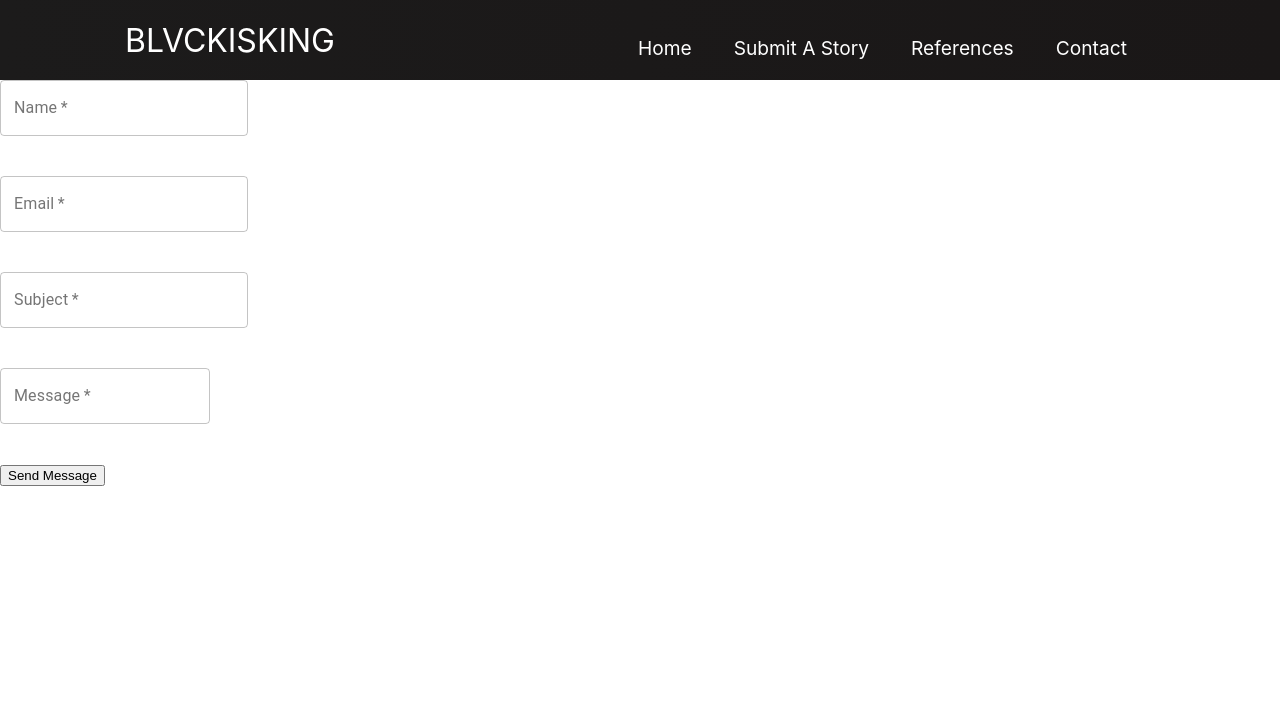
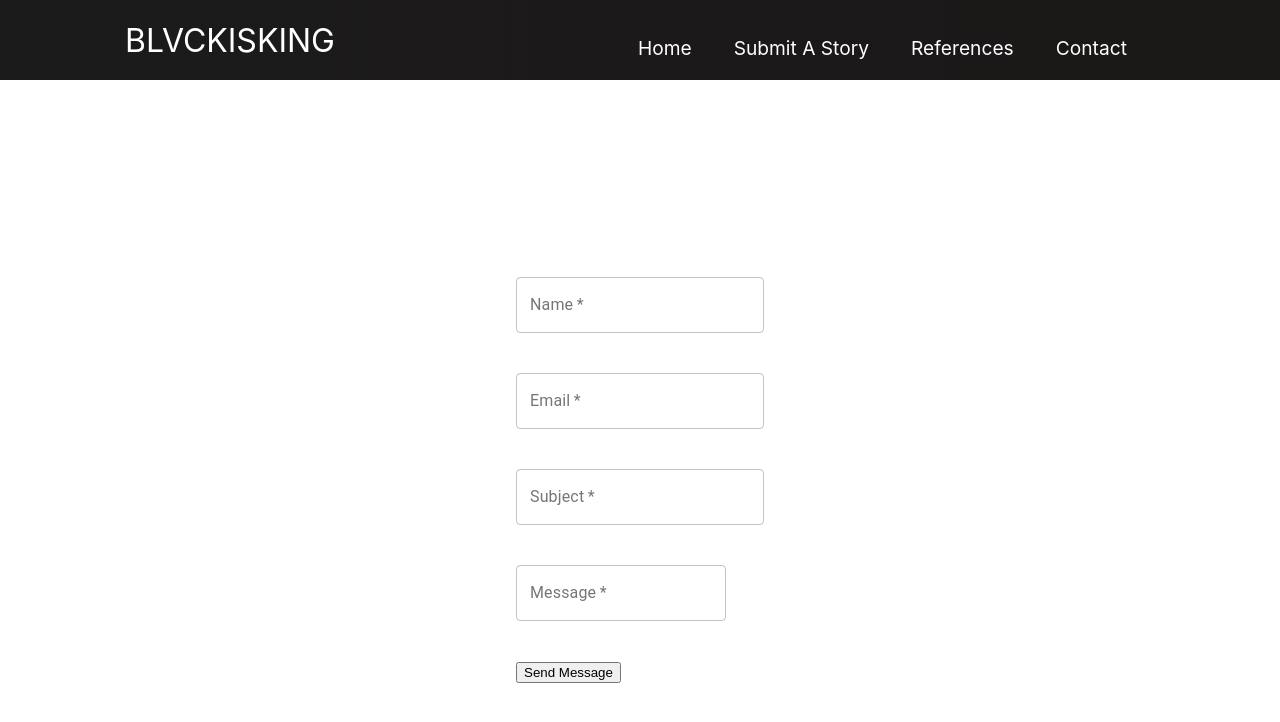
Before and after one commit to rcowe/blvckisking-web, a React (Create React App) app: page /submit in a window 1280 px wide. Shown: the top 722 px of the page. Built offline with nearby package versions, Linux system fonts and the light colour scheme.

Commit message:
working through the submit form need to add data for people

```diff
--- a/src/components/pages/Home.js
+++ b/src/components/pages/Home.js
@@ -1,7 +1,7 @@
 import React from 'react';
 import {makeStyles} from "@material-ui/core";
-import Grid from '@material-ui/core/Grid'
-import Paper from '@material-ui/core/Paper'
+import Grid from '@material-ui/core/Grid';
+import Paper from '@material-ui/core/Paper';
 import CardsEvents from '../reuse/Cards-Events';
 import Carousel from "../Carousel";
 
--- a/src/components/pages/Submit.js
+++ b/src/components/pages/Submit.js
@@ -1,8 +1,11 @@
 import React, { Component } from "react";
 import axios from "axios";
 import TextField from "@material-ui/core/TextField";
+import Grid from '@material-ui/core/Grid';
+
 
 export default class Submit extends Component {
+
     state = {
         name: "",
         message: "",
@@ -67,10 +70,18 @@
             console.log(error);
         }
     };
+
     render() {
         return (
+            <Grid container
+                  spacing={0}
+                  direction="column"
+                  alignItems="center"
+                  justify="center"
+                  style={{ minHeight: '100vh' }}
+            >
+                <Grid item sm={12} background-color="#A0DB9E">
                         <form className="contact-form" onSubmit={(e) => this.formSubmit(e)}>
-
                             <TextField
                                 id="outlined-basic"
                                 placeholder="Enter your name"
@@ -80,6 +91,7 @@
                                 onChange={(e) => this.setState({ name: e.target.value })}
                                 required
                                 type="text"
+
                             />
                             <br />
                             <br />
@@ -134,6 +146,8 @@
                                 </button>
                             </div>
                         </form>
+                </Grid>
+            </Grid>
         )
     }
 }
```
Lines whose indentation alone changed are shown as unchanged.
